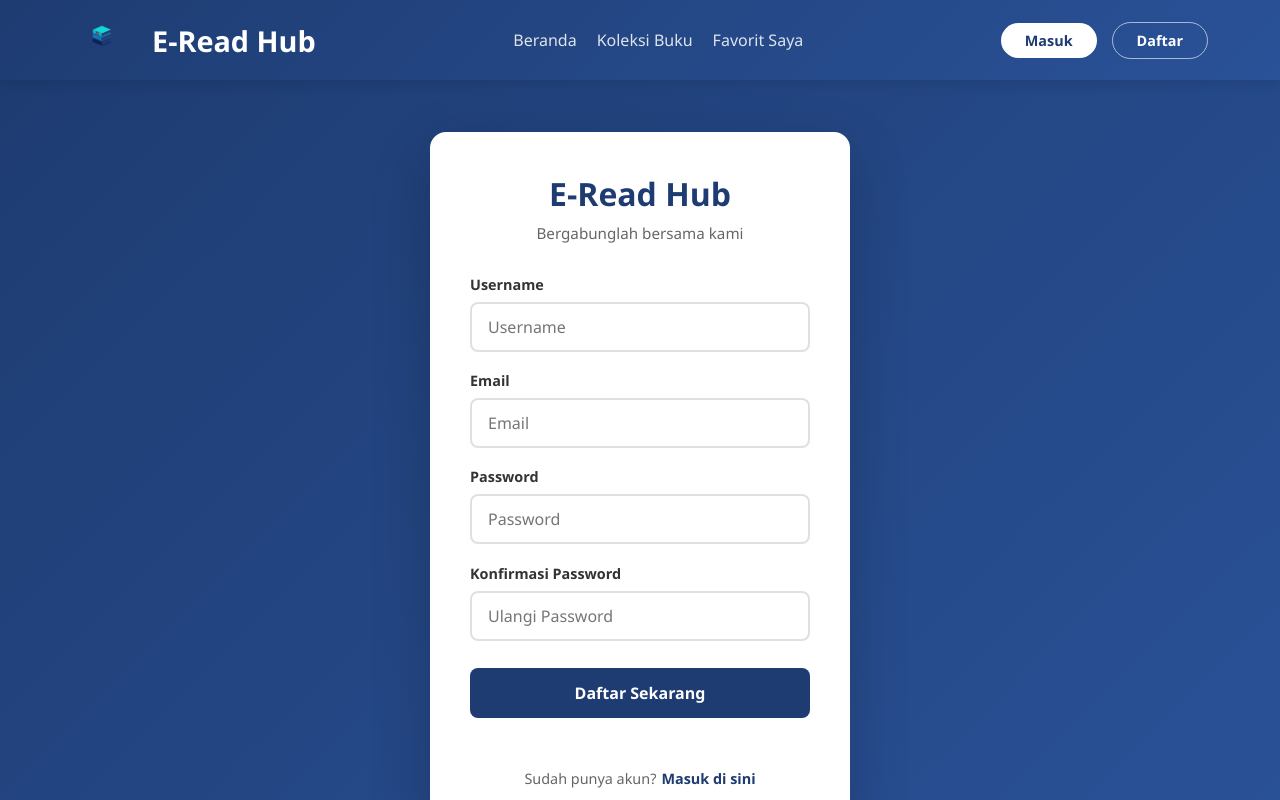
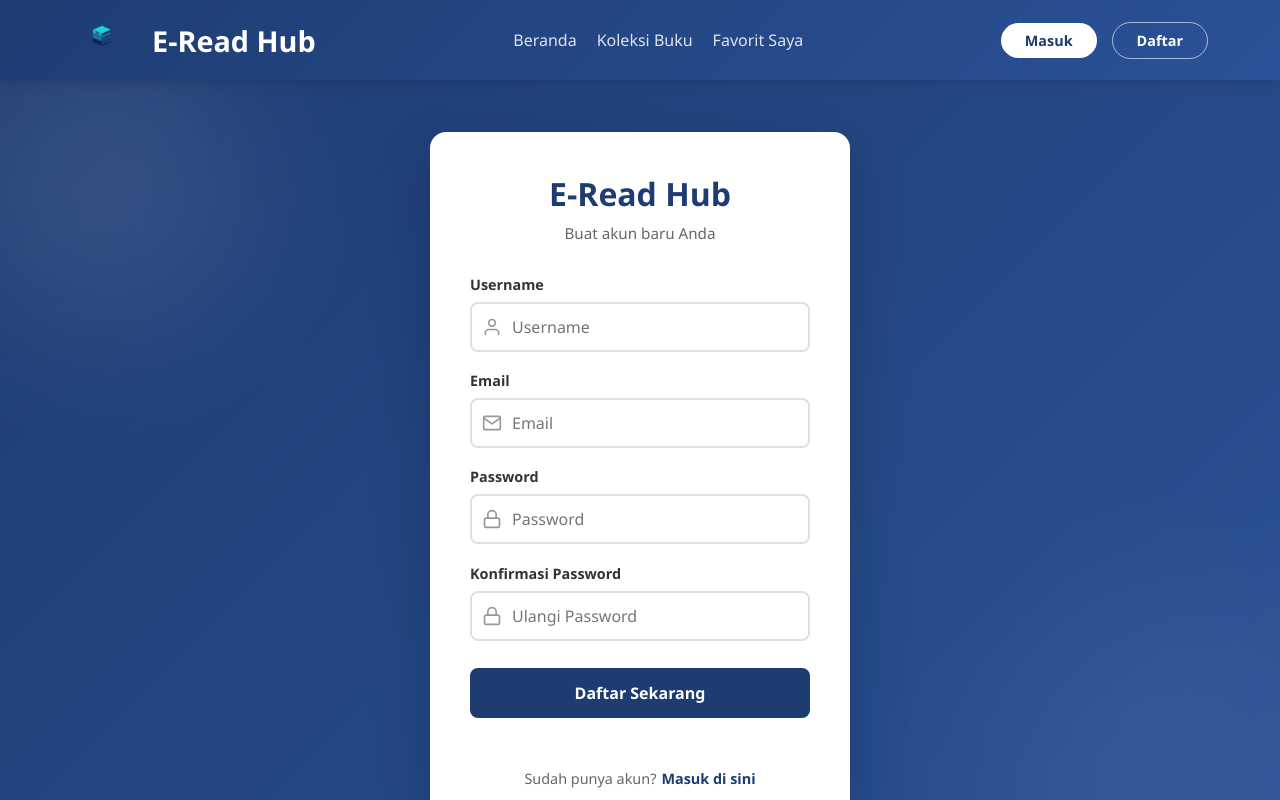
Before and after one commit to FaridSaniAhdaputra/e-read-hub, a React (Vite) app: page /register in a window 1280 px wide. Shown: the top 800 px of the page. Built offline with nearby package versions, Linux system fonts and the light colour scheme.

Commit message:
Update Register.jsx

```diff
--- a/src/components/auth/Register.jsx
+++ b/src/components/auth/Register.jsx
@@ -1,5 +1,7 @@
 import { useState } from "react";
 import { useNavigate } from "react-router-dom";
+import { auth } from "../../firebase";
+import { createUserWithEmailAndPassword, updateProfile } from "firebase/auth";
 import "./Register.css";
 
 function Register() {
@@ -12,10 +14,10 @@ function Register() {
   const [success, setSuccess] = useState("");
   const [loading, setLoading] = useState(false);
 
-  const handleSubmit = (e) => {
+  const handleSubmit = async (e) => {
     e.preventDefault();
 
-    // Validasi
+    // Validasi dasar
     if (!username || !email || !password || !confirmPassword) {
       setError("Semua field harus diisi!");
       return;
@@ -24,30 +26,58 @@ function Register() {
       setError("Password tidak cocok!");
       return;
     }
+    if (password.length < 6) {
+      setError("Password minimal 6 karakter.");
+      return;
+    }
 
     setError("");
     setSuccess("");
     setLoading(true);
 
-    // --- SIMULASI REGISTER (FRONTEND ONLY) ---
-    setTimeout(() => {
-      setSuccess("Akun berhasil dibuat! Silakan Login.");
+    try {
+      // 1. Buat akun di Firebase
+      const userCredential = await createUserWithEmailAndPassword(
+        auth,
+        email,
+        password
+      );
+      const user = userCredential.user;
 
-      // Redirect ke Login setelah 1.5 detik
+      // 2. Update nama user
+      await updateProfile(user, {
+        displayName: username,
+      });
+
+      setSuccess("Akun berhasil dibuat! Mengalihkan...");
+
+      // 3. Redirect ke Login
       setTimeout(() => {
         navigate("/login");
-      }, 1500);
-
+      }, 2000);
+    } catch (err) {
+      console.error("Error Register:", err);
+      if (err.code === "auth/email-already-in-use") {
+        setError("Email ini sudah terdaftar. Silakan login.");
+      } else if (err.code === "auth/invalid-email") {
+        setError("Format email salah.");
+      } else {
+        setError("Gagal mendaftar: " + err.message);
+      }
+    } finally {
       setLoading(false);
-    }, 1500);
+    }
   };
 
   return (
     <div className="register-container">
+      <div className="bg-shape shape-1"></div>
+      <div className="bg-shape shape-2"></div>
+
       <div className="register-card">
         <div className="register-header">
           <h1>E-Read Hub</h1>
-          <p>Bergabunglah bersama kami</p>
+          <p>Buat akun baru Anda</p>
         </div>
 
         <form onSubmit={handleSubmit} className="register-form">
@@ -56,50 +86,136 @@ function Register() {
 
           <div className="form-group">
             <label>Username</label>
+            <div className="input-wrapper">
+              <span className="input-icon">
+                <svg
+                  width="20"
+                  height="20"
+                  viewBox="0 0 24 24"
+                  fill="none"
+                  stroke="currentColor"
+                  strokeWidth="2"
+                  strokeLinecap="round"
+                  strokeLinejoin="round"
+                >
+                  <path d="M20 21v-2a4 4 0 0 0-4-4H8a4 4 0 0 0-4 4v2"></path>
+                  <circle cx="12" cy="7" r="4"></circle>
+                </svg>
+              </span>
               <input
                 type="text"
                 value={username}
                 onChange={(e) => setUsername(e.target.value)}
-              className="form-input"
+                className="form-input has-icon"
                 placeholder="Username"
+                disabled={loading}
               />
+            </div>
           </div>
 
           <div className="form-group">
             <label>Email</label>
+            <div className="input-wrapper">
+              <span className="input-icon">
+                <svg
+                  width="20"
+                  height="20"
+                  viewBox="0 0 24 24"
+                  fill="none"
+                  stroke="currentColor"
+                  strokeWidth="2"
+                  strokeLinecap="round"
+                  strokeLinejoin="round"
+                >
+                  <path d="M4 4h16c1.1 0 2 .9 2 2v12c0 1.1-.9 2-2 2H4c-1.1 0-2-.9-2-2V6c0-1.1.9-2 2-2z"></path>
+                  <polyline points="22,6 12,13 2,6"></polyline>
+                </svg>
+              </span>
               <input
                 type="email"
                 value={email}
                 onChange={(e) => setEmail(e.target.value)}
-              className="form-input"
+                className="form-input has-icon"
                 placeholder="Email"
+                disabled={loading}
               />
+            </div>
           </div>
 
           <div className="form-group">
             <label>Password</label>
+            <div className="input-wrapper">
+              <span className="input-icon">
+                <svg
+                  width="20"
+                  height="20"
+                  viewBox="0 0 24 24"
+                  fill="none"
+                  stroke="currentColor"
+                  strokeWidth="2"
+                  strokeLinecap="round"
+                  strokeLinejoin="round"
+                >
+                  <rect
+                    x="3"
+                    y="11"
+                    width="18"
+                    height="11"
+                    rx="2"
+                    ry="2"
+                  ></rect>
+                  <path d="M7 11V7a5 5 0 0 1 10 0v4"></path>
+                </svg>
+              </span>
               <input
                 type="password"
                 value={password}
                 onChange={(e) => setPassword(e.target.value)}
-              className="form-input"
+                className="form-input has-icon"
                 placeholder="Password"
+                disabled={loading}
               />
+            </div>
           </div>
 
           <div className="form-group">
             <label>Konfirmasi Password</label>
+            <div className="input-wrapper">
+              <span className="input-icon">
+                <svg
+                  width="20"
+                  height="20"
+                  viewBox="0 0 24 24"
+                  fill="none"
+                  stroke="currentColor"
+                  strokeWidth="2"
+                  strokeLinecap="round"
+                  strokeLinejoin="round"
+                >
+                  <rect
+                    x="3"
+                    y="11"
+                    width="18"
+                    height="11"
+                    rx="2"
+                    ry="2"
+                  ></rect>
+                  <path d="M7 11V7a5 5 0 0 1 10 0v4"></path>
+                </svg>
+              </span>
               <input
                 type="password"
                 value={confirmPassword}
                 onChange={(e) => setConfirmPassword(e.target.value)}
-              className="form-input"
+                className="form-input has-icon"
                 placeholder="Ulangi Password"
+                disabled={loading}
               />
+            </div>
           </div>
 
           <button type="submit" className="register-button" disabled={loading}>
-            {loading ? "Mendaftar..." : "Daftar Sekarang"}
+            {loading ? <span className="spinner"></span> : "Daftar Sekarang"}
           </button>
 
           <div className="form-footer">
```
Lines whose indentation alone changed are shown as unchanged.
